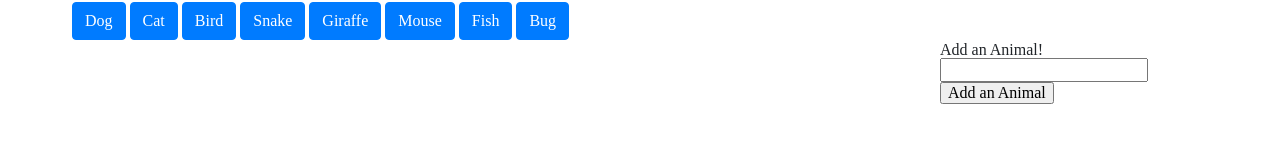
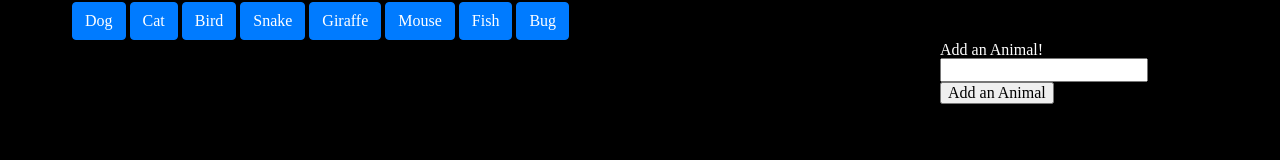
Before and after one commit to iangacek/GifTastic, a plain HTML site: page index.html in a window 1280 px wide. Drawn offline with nearby package versions, Linux system fonts and the light colour scheme.

Commit message:
added null code

```diff
--- a/assets/css/style.css
+++ b/assets/css/style.css
@@ -1,3 +1,8 @@
 .btn {
     margin: 2px;
 }
+
+body {
+    background-color: black;
+    color: white;
+}
--- a/assets/javascript/script.js
+++ b/assets/javascript/script.js
@@ -1,5 +1,9 @@
+$(document).ready(function () {
+
   var animals = ["Dog", "Cat", "Bird", "Snake", "Giraffe", "Mouse", "Fish", "Bug",];
 
+
+  // Renders buttons for animals already in array
   function renderButtons() {
     $("#buttons-view").empty();
     for (var i = 0; i < animals.length; i++) {
@@ -13,15 +17,16 @@ function renderButtons() {
 
   renderButtons();
 
-$("#add-animal").on("click", function(event){
+  // Adds additional buttons in search box
+  $("#add-animal").on("click", function (event) {
     event.preventDefault();
     var animal = $("#animal-input").val().trim();
     animals.push(animal);
     renderButtons();
   })
 
-
-function displayAnimalInfo () {
+// Displays GIFs
+  function displayAnimalInfo() {
     var animal = $(this).attr("data-animal");
     var queryURL = "https://api.giphy.com/v1/gifs/search?q=" +
       animal + "&api_key=qXmzGsZI4v039l2oVSrlHS3AJZAY0mDC&limit=10";
@@ -41,6 +46,15 @@ function displayAnimalInfo () {
           $("#gifs-appear-here").prepend(animalDiv);
         }
       });
+    // if (state === "still") {
+    //   $(this).attr("src", $(this).attr("data-animate"));
+    //   $(this).attr("data-state", "animate");
+    // } else {
+    //   $(this).attr("src", $(this).attr("data-still"));
+    //   $(this).attr("data-state", "still");
+    // }
   };
 
+  // Actions on buttons to display GIFs
   $(document).on("click", ".animal-btn", displayAnimalInfo);
+});
```
Also changed, not shown: index.html (+3 -1 lines). Lines whose indentation alone changed are shown as unchanged.
